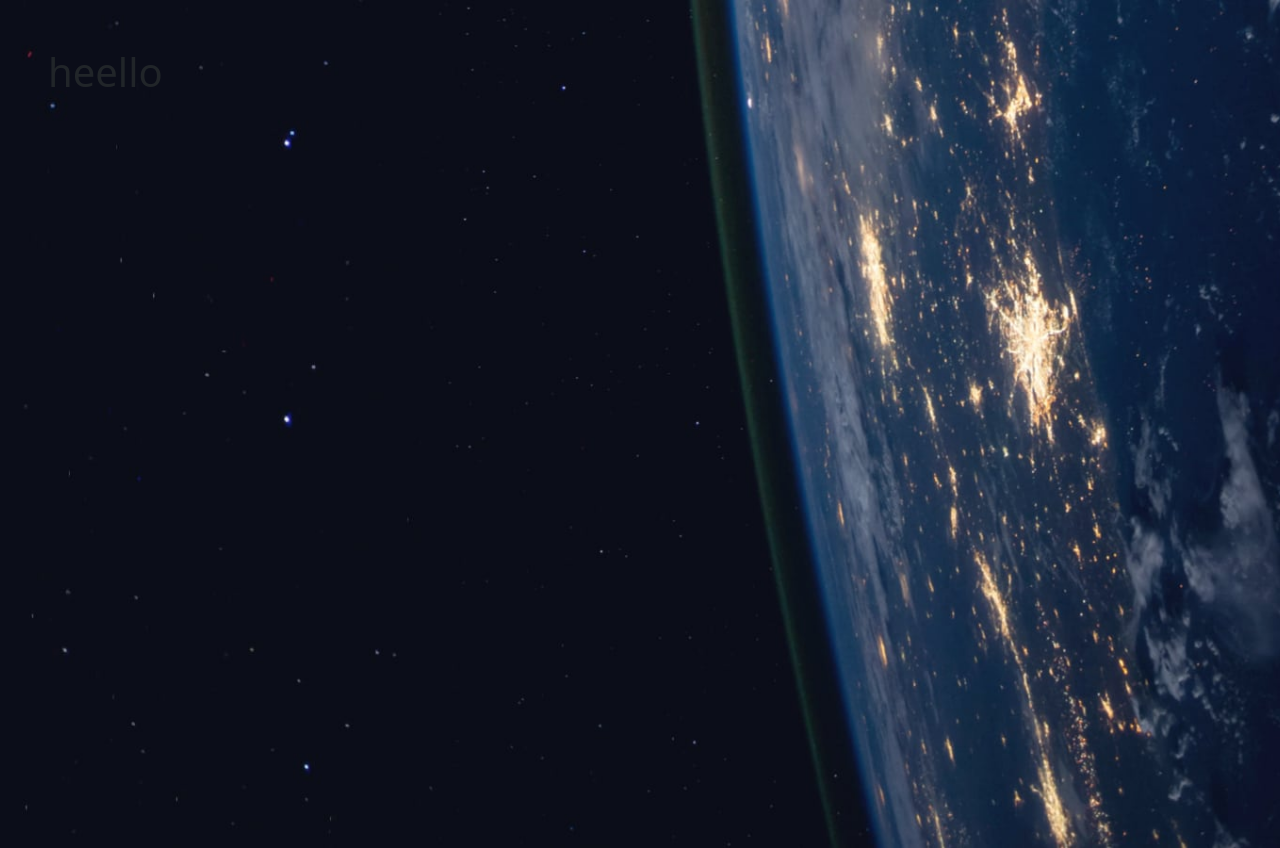
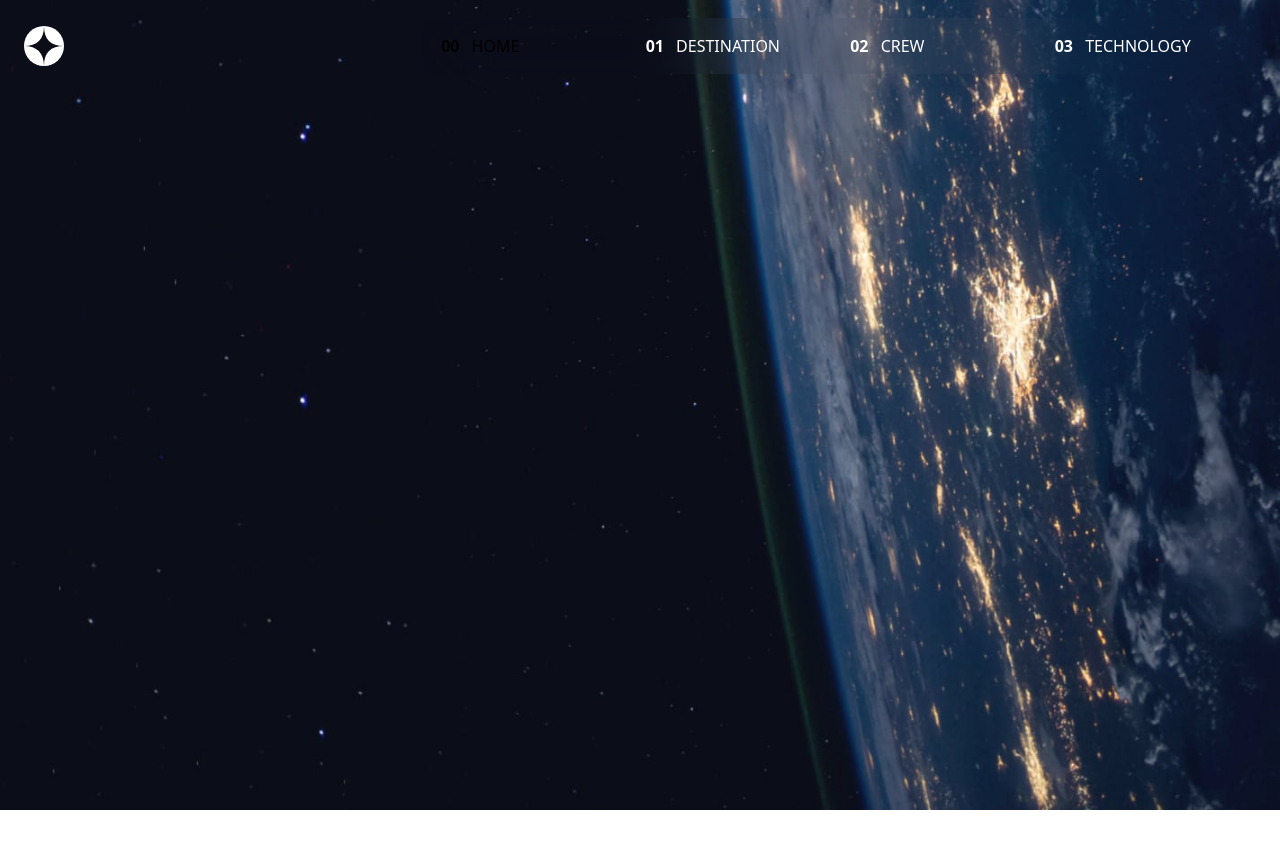
Before and after one commit to bit-01/space-tourism-multi-page-website, a Vue app: page / in a window 1280 px wide. After the commit the page ends 810 px from the top, so only its background shows below. Built offline with nearby package versions, Linux system fonts and the light colour scheme.

Commit message:
created navigaton mobile size

```diff
--- a/src/App.vue
+++ b/src/App.vue
@@ -1,6 +1,36 @@
 <template>
-  <h1 class="m-5">heello</h1>
-
+  <nav class="navbar navbar-expand-md">
+    <div class="container-fluid">
+      <a class="navbar-brand" href="#">
+        <img src="/shared/logo.svg">
+      </a>
+      <button class="navbar-toggler p-0" type="button" data-bs-toggle="offcanvas" data-bs-target="#offcanvasNavbar"
+        aria-controls="offcanvasNavbar">
+        <span class="navbar-toggler-icon"></span>
+      </button>
+      <div class="offcanvas offcanvas-end" tabindex="-1" id="offcanvasNavbar" aria-labelledby="offcanvasNavbarLabel">
+        <div class="offcanvas-header">
+          <button type="button" class="btn-close" data-bs-dismiss="offcanvas" aria-label="Close"></button>
+        </div>
+        <div class="offcanvas-body">
+          <ul class="navbar-nav justify-content-end flex-grow-1 pe-3">
+            <li class="nav-item">
+              <a class="nav-link active" aria-current="page" href="#"><span class="num">00</span> Home</a>
+            </li>
+            <li class="nav-item">
+              <a class="nav-link" href="#"><span class="num">01</span> Destination</a>
+            </li>
+            <li class="nav-item">
+              <a class="nav-link" href="#"><span class="num">02</span> Crew</a>
+            </li>
+            <li class="nav-item">
+              <a class="nav-link" href="#"><span class="num">03</span> Technology</a>
+            </li>
+          </ul>
+        </div>
+      </div>
+    </div>
+  </nav>
 </template>
 
 <script>
@@ -12,7 +42,7 @@ export default {
   components: {
 
 
-},
+  },
   data() {
     return sData
   }
@@ -28,10 +58,73 @@ body {
   background-position: center center;
 }
 
+nav {
+  margin-top: .6em;
+}
+nav .container-fluid {
+  padding: 0 1.5em;
+}
+.navbar-brand > img {
+  width:40px;
+}
+
+.navbar-toggler-icon {
+  background-image: url('/public/shared/icon-hamburger.svg') !important;
+  width: 24px !important;
+  height: 21px !important;
+}
+
+.offcanvas {
+  max-width: 67.7% !important;
+  background-color: rgba(255,255,255,.04) !important;
+  backdrop-filter: blur(36px) !important;
+}
+
+.offcanvas-header {
+  justify-content: end !important;
+  padding: 2.1em 1.8em !important;
+  border: none !important;
+}
+
+.btn-close {
+  background: url('/public/shared/icon-close.svg') no-repeat center !important;
+  width: 19.09px !important;
+  height: 19.09px !important;
+}
+
+.navbar-nav {
+  align-items: start !important;
+}
+
+a.nav-link {
+  padding: 1em;
+  text-transform: uppercase;
+  color: #fff;
+}
+.nav-item {
+  width: 100%;
+}
+
+.num {
+  margin-right: .5em;
+  font-weight: bold;
+}
+
+a.nav-link:hover {
+  border-bottom: solid 2px #fff;
+}
+
 @media (min-width: 768px) {
   body {
     background-image: url('/public/home/background-home-tablet.jpg');
   }
+
+
+  .nav-item {
+    height: 100%;
+    margin: 0 .7em;
+  }
+
 }
 
 @media (min-width: 992px) {
```
